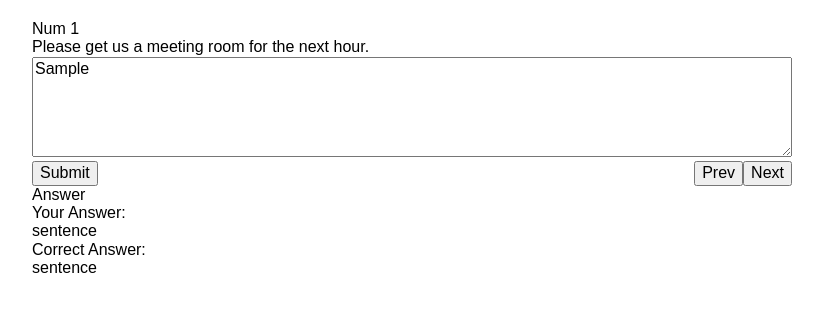
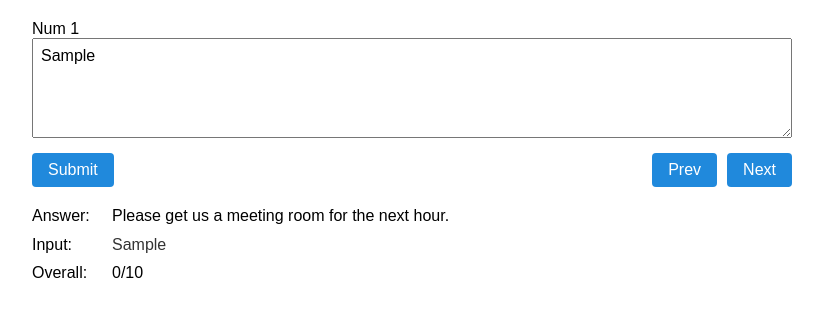
Before and after one commit to Gaohaoyang/pte, a React (Vite) app: page /Wfd/1 in a window 1280 px wide. Both pictures are taken after typing "Sample" into the empty fields and a click on the button "Submit". Shown: the top 316 px of the page, without its empty margins (228-1051 px from the left). Built offline with nearby package versions, Linux system fonts and the light colour scheme.

Commit message:
feat: 🎸 done

```diff
--- a/src/constants/wfdData.ts
+++ b/src/constants/wfdData.ts
@@ -8,4 +8,7 @@ export const wfdData = [
   {
     sentence: 'In my opinion, this car should be repaired soon.',
   },
+  {
+    sentence: 'Rail transport is becoming more and more popular.',
+  },
 ]
--- a/src/index.css
+++ b/src/index.css
@@ -26,3 +26,16 @@ body {
 button:hover {
   cursor: pointer;
 }
+
+button {
+  border: none;
+  background: none;
+  outline: none;
+  background-color: rgb(32, 137, 220);
+  color: white;
+  padding: 8px 16px;
+  border-radius: 4px;
+  font-size: 16px;
+  /* font-weight: 600; */
+  /* cursor: pointer; */
+}
--- a/src/pages/Wfd/index.module.css
+++ b/src/pages/Wfd/index.module.css
@@ -3,6 +3,7 @@
   margin: 0 auto;
   padding: 20px;
   box-sizing: border-box;
+  background-color: #fff;
 }
 
 @media screen and (max-width: 800px) {
@@ -13,17 +14,37 @@
 
 @media screen and (max-width: 600px) {
   .container {
-      width: 100vw;
-      padding: 12px;
-    }
+    width: 100vw;
+    padding: 12px;
+  }
 }
 
 .textarea {
   width: 100%;
   height: 100px;
   box-sizing: border-box;
+  padding: 8px;
 }
+
 .row {
   display: flex;
   justify-content: space-between;
+  margin-top: 10px;
 }
+
+.compareResult {
+  margin-top: 20px;
+}
+
+.answerRow {
+  display: flex;
+  margin-top: 10px;
+}
+
+.col1 {
+  width: 80px;
+}
+
+.inputComparedRow {
+  /* display: flex; */
+}
--- a/src/pages/Wfd/index.tsx
+++ b/src/pages/Wfd/index.tsx
@@ -2,21 +2,30 @@ import styles from './index.module.css'
 import { wfdData } from '@/constants/wfdData'
 import { useWfdControl } from '@/pages/Wfd/store/useWfdControl'
 import { useShallow } from 'zustand/react/shallow'
-import { useEffect } from 'react'
+import { useEffect, useState, useRef } from 'react'
 import { useParams, useNavigate } from 'react-router-dom'
 import speak from '@/utils/speak'
+import { compareWfd, CompareResult } from '@/utils/compareWfd'
 // import { getAllSpecificLanguageVoices } from '@/utils/speak'
 // import { useVoiceControlPersist } from '@/store/useVoiceControlPersist'
 
 const Wfd = () => {
   const { id } = useParams()
   const navigate = useNavigate()
+  const [compareResult, setCompareResult] = useState<CompareResult>()
+  const [inputText, setInputText] = useState('')
+  const inputTextRef = useRef('')
 
-  const { currentIndex, setCurrentIndex, setTotal, total } = useWfdControl(
+  const { currentIndex, setCurrentIndex, setTotal, total, reset } = useWfdControl(
     useShallow((state) => state),
   )
 
   useEffect(() => {
+    reset()
+    setCompareResult(undefined)
+    setInputText('')
+    inputTextRef.current = ''
+
     const index = Number(id) - 1
     setCurrentIndex(index)
     const timer = setTimeout(() => {
@@ -40,15 +49,34 @@ const Wfd = () => {
     // }
   }
 
+  useEffect(() => {
+    console.log(inputText)
+    inputTextRef.current = inputText
+  }, [inputText])
+
+  const handleSubmit = () => {
+    console.log('inputTextRef.current', inputTextRef.current)
+    setCompareResult(compareWfd(wfdData[currentIndex].sentence, inputTextRef.current))
+  }
+
   return (
     <div className={styles.container}>
       <div>Num {currentIndex + 1}</div>
-      <div>{wfdData[currentIndex].sentence}</div>
-      <textarea name="" id="" className={styles.textarea}></textarea>
+      {/* <div>{wfdData[currentIndex].sentence}</div> */}
+      <textarea
+        name=""
+        id=""
+        className={styles.textarea}
+        onChange={(e) => setInputText(e.target.value)}
+        value={inputText}
+      ></textarea>
       <div className={styles.row}>
-        <button>Submit</button>
+        <button onClick={handleSubmit}>Submit</button>
         <div>
           <button
+            style={{
+              marginRight: '10px',
+            }}
             onClick={() => {
               if (currentIndex === 0) {
                 navigate(`/Wfd/${wfdData.length}`)
@@ -73,15 +101,37 @@ const Wfd = () => {
         </div>
       </div>
 
-      <div>Answer</div>
-      <div>
-        <div>Your Answer:</div>
-        <div>sentence</div>
-      </div>
-      <div>
-        <div>Correct Answer:</div>
-        <div>sentence</div>
-      </div>
+      {compareResult && (
+        <>
+          <div className={styles.compareResult}>
+            <div className={styles.answerRow}>
+              <div className={styles.col1}>Answer: </div>
+              <div>{compareResult?.answer}</div>
+            </div>
+            <div className={styles.answerRow}>
+              <div className={styles.col1}>Input: </div>
+              <div className={styles.inputComparedRow}>
+                {compareResult?.inputCompared.map((item, index) => (
+                  <span
+                    key={index}
+                    style={{
+                      color: item.correct ? 'green' : '#333',
+                    }}
+                  >
+                    {item.word}
+                  </span>
+                ))}
+              </div>
+            </div>
+          </div>
+          <div className={styles.answerRow}>
+            <div className={styles.col1}>Overall:</div>
+            <div className={styles.inputCompareRow}>
+              {compareResult?.correct}/{compareResult?.total}
+            </div>
+          </div>
+        </>
+      )}
     </div>
   )
 }
--- /dev/null
+++ b/src/utils/compareWfd.ts
@@ -0,0 +1,67 @@
+type CompareResultInput = {
+  word: string
+  correct: boolean
+}
+
+export type CompareResult = {
+  answer: string
+  inputOriginal: string
+  inputCompared: Array<CompareResultInput>
+  total: number
+  correct: number
+}
+export const compareWfd = (answer: string, input: string) => {
+  const res: CompareResult = {
+    answer,
+    inputOriginal: input,
+    inputCompared: [],
+    total: 0,
+    correct: 0,
+  }
+
+  // remove comma and full stop
+  const answerWithoutComma = answer.replace(/[,.]/g, '')
+  const inputWithoutComma = input.replace(/[,.]/g, '')
+
+  console.log('answer', answer)
+  console.log('input', input)
+
+  console.log('answerWithoutComma', answerWithoutComma)
+  console.log('inputWithoutComma', inputWithoutComma)
+
+  const answerArr = answerWithoutComma.split(' ')
+  const inputArr = inputWithoutComma.split(' ')
+
+  console.log('answerArr', answerArr)
+  console.log('inputArr', inputArr)
+
+  res.total = answerArr.length
+
+  const inputCompared: Array<CompareResultInput> = []
+  for (let i = 0; i < inputArr.length; i++) {
+    if (answerArr.indexOf(inputArr[i]) !== -1) {
+      answerArr.splice(answerArr.indexOf(inputArr[i]), 1)
+      res.correct++
+      inputCompared.push({
+        word: i === inputArr.length - 1 ? inputArr[i] : inputArr[i] + ' ',
+        correct: true,
+      })
+    } else {
+      inputCompared.push({
+        word: i === inputArr.length - 1 ? inputArr[i] : inputArr[i] + ' ',
+        correct: false,
+      })
+    }
+  }
+
+  if (input.endsWith('.') && answer.endsWith('.')) {
+    inputCompared.push({
+      word: '.',
+      correct: true,
+    })
+  }
+
+  res.inputCompared = inputCompared
+  console.log(res)
+  return res
+}
```
